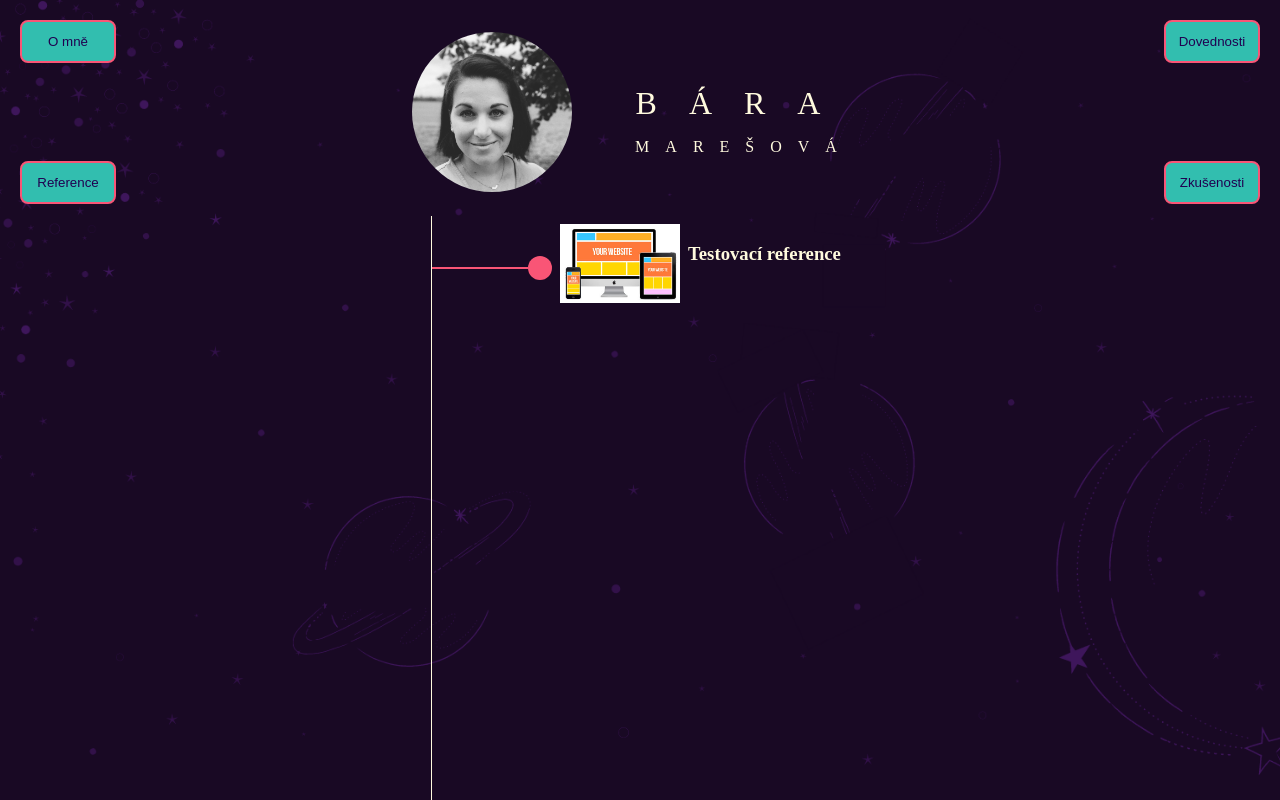
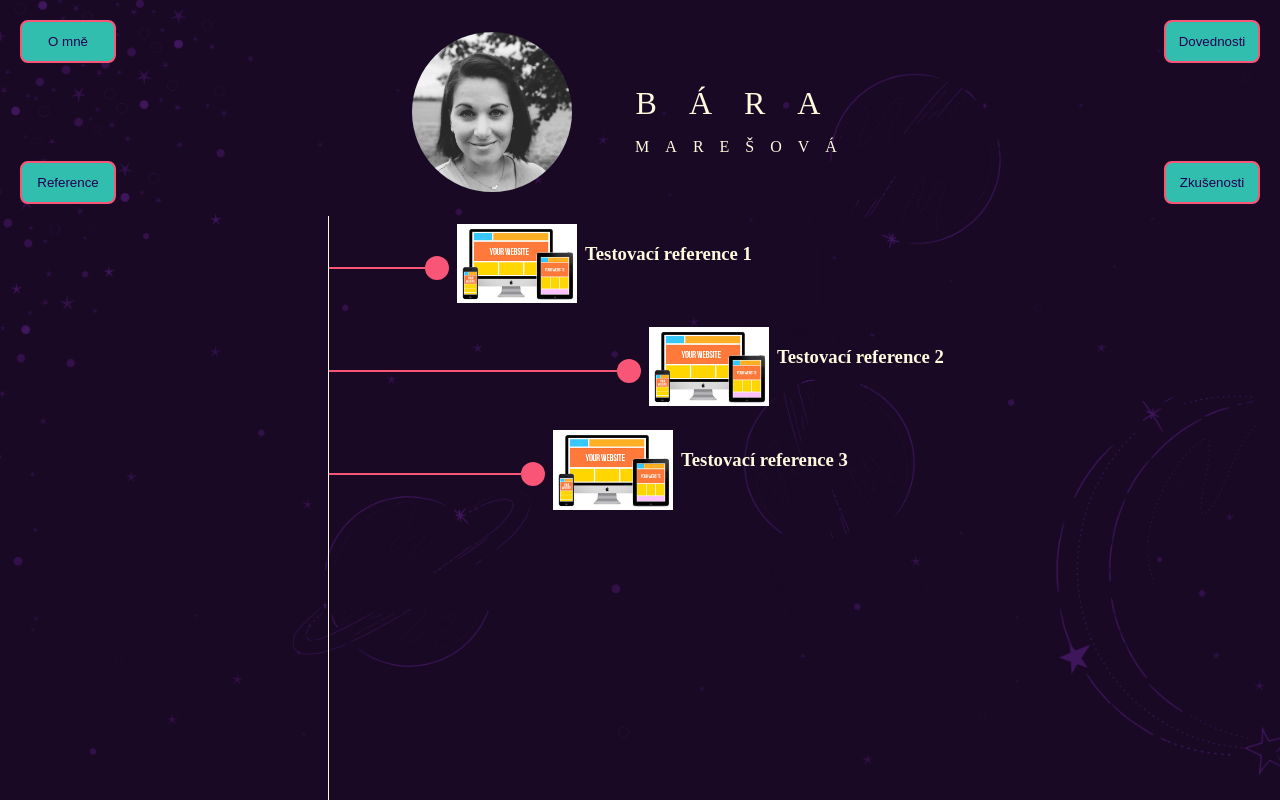
Before and after one commit to BaraMaresova/portfolio, a React (Create React App) app in the folder baramaresova/: page / in a window 1280 px wide. Shown: the top 800 px of the page. Built offline with nearby package versions, Linux system fonts and the light colour scheme.

Commit message:
reference

```diff
--- a/baramaresova/src/components/References/ReferenceItem/ReferenceItem.jsx
+++ b/baramaresova/src/components/References/ReferenceItem/ReferenceItem.jsx
@@ -8,7 +8,7 @@ export const ReferenceItem = (props) => {
   return (
     <div className="referenceItem">
       <div className="referencePointer">
-        <span className="referenceLine"></span>
+        <span className={props.line_length}></span>
         <img src={circleRef} alt="kolečko" />
       </div>
       <div
--- a/baramaresova/src/components/References/ReferenceItem/referenceItem.scss
+++ b/baramaresova/src/components/References/ReferenceItem/referenceItem.scss
@@ -12,8 +12,14 @@
 
 .referenceLine {
   display: inline-block;
-  width: $spacing * 4;
+  width: $spacing * 8;
   border-top: 2px solid $pink-c;
+  &-short {
+    width: $spacing * 4;
+  }
+  &-long {
+    width: $spacing * 12;
+  }
 }
 
 .reference {
--- a/baramaresova/src/components/References/References.jsx
+++ b/baramaresova/src/components/References/References.jsx
@@ -1,15 +1,28 @@
 import React from 'react';
 import { ReferenceItem } from '../References/ReferenceItem/ReferenceItem';
-import test_reference from "../../images/test_reference.jpg"
+import test_reference from '../../images/test_reference.jpg';
 import './references.scss';
 
 export const References = () => {
   return (
     <div className="references">
       <ReferenceItem
-      ref_src={test_reference}
-      ref_name="Testovací reference"
-      ref_details="testovací reference z roku 2021 bla bla bla, JS, React, jQuery, sass, apod."
+        ref_src={test_reference}
+        ref_name="Testovací reference 1"
+        ref_details="testovací reference z roku 2021 bla bla bla, JS, React, jQuery, sass, apod."
+        line_length="referenceLine referenceLine-short"
+      />
+      <ReferenceItem
+        ref_src={test_reference}
+        ref_name="Testovací reference 2"
+        ref_details="testovací reference z roku 2021 bla bla bla, JS, React, jQuery, sass, apod."
+        line_length="referenceLine referenceLine-long"
+      />
+      <ReferenceItem
+        ref_src={test_reference}
+        ref_name="Testovací reference 3"
+        ref_details="testovací reference z roku 2021 bla bla bla, JS, React, jQuery, sass, apod."
+        line_length="referenceLine "
       />
     </div>
   );
```
